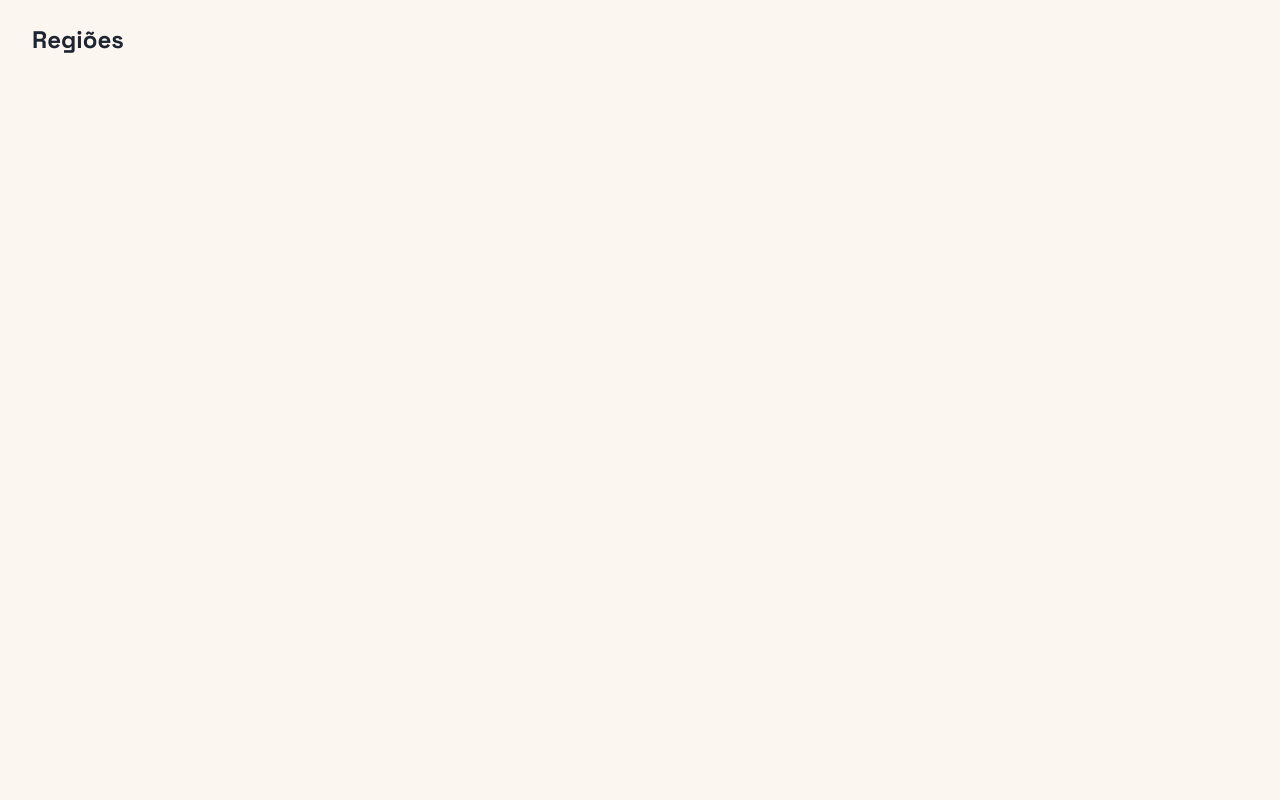
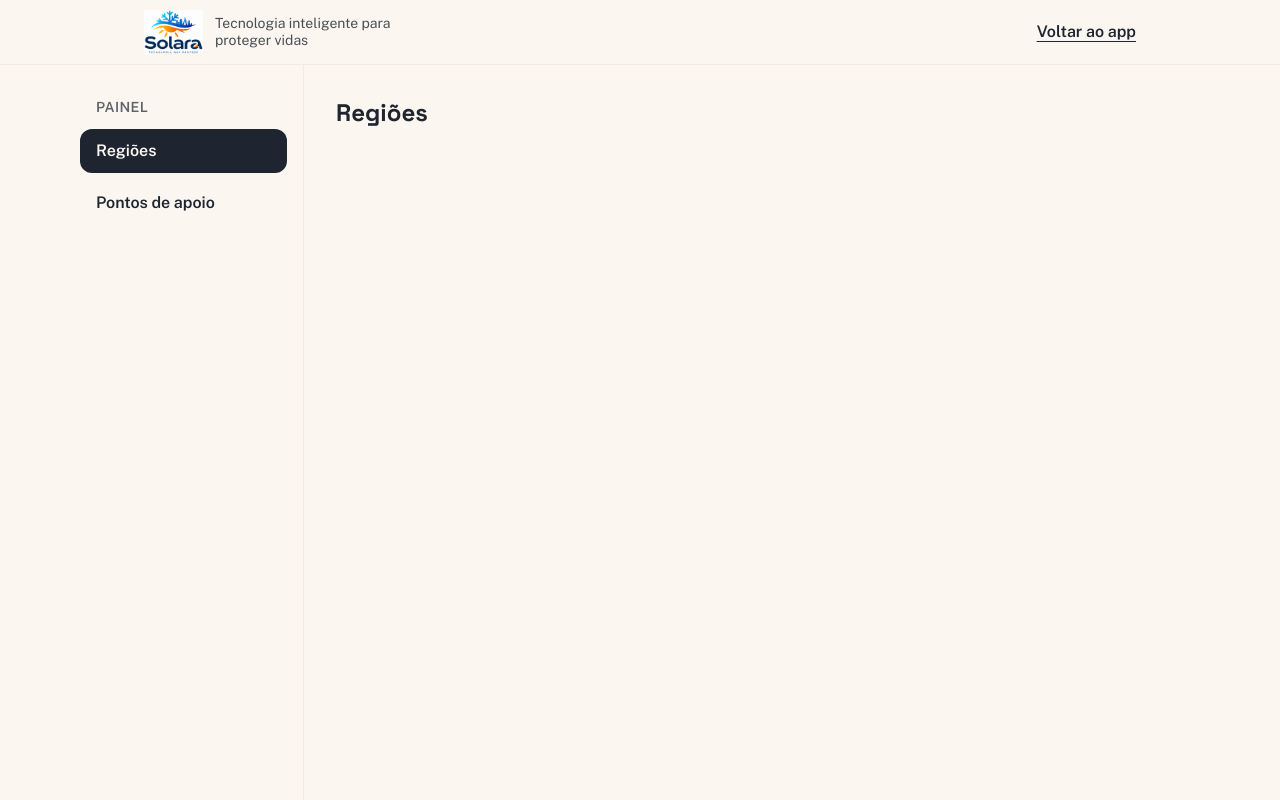
Before and after one commit to LeoHidifira/GS2-Front-Web, a React (Vite) app: page /painel/regioes in a window 1280 px wide. Built offline with nearby package versions, Linux system fonts and the light colour scheme.

Commit message:
Cria componentes Header, BottomNav, Button e estados de tela

```diff
--- /dev/null
+++ b/src/components/BottomNav.jsx
@@ -0,0 +1,29 @@
+import { NavLink } from 'react-router'
+import Icone from './Icone.jsx'
+
+// Navegação inferior fixa, só no celular
+export default function BottomNav({ links }) {
+  return (
+    <nav
+      aria-label="Navegação inferior"
+      className="md:hidden fixed bottom-0 inset-x-0 z-20 bg-marinho text-creme pb-[env(safe-area-inset-bottom)]"
+    >
+      <ul className="grid grid-cols-4">
+        {links.map((link) => (
+          <li key={link.para}>
+            <NavLink
+              to={link.para}
+              end={link.para === '/'}
+              className={({ isActive }) =>
+                `flex flex-col items-center gap-1 py-2.5 text-sm font-semibold ${isActive ? 'text-sol' : 'text-creme'}`
+              }
+            >
+              <Icone nome={link.icone} />
+              {link.rotulo}
+            </NavLink>
+          </li>
+        ))}
+      </ul>
+    </nav>
+  )
+}
--- /dev/null
+++ b/src/components/Button.jsx
@@ -0,0 +1,56 @@
+import { Link } from 'react-router'
+
+const variantes = {
+  primario: 'bg-marinho text-creme hover:bg-marinho/90',
+  destaque: 'bg-sol-escuro text-white hover:bg-sol-escuro/90',
+  secundario: 'bg-areia text-marinho hover:bg-areia/70 border border-marinho/15',
+  perigo: 'bg-red-800 text-white hover:bg-red-900',
+  texto: 'text-marinho underline underline-offset-4 hover:bg-areia',
+}
+
+const tamanhos = {
+  pequeno: 'px-3 py-1.5 text-sm',
+  normal: 'px-4 py-2.5',
+  grande: 'px-5 py-4 text-lg',
+}
+
+// Botão reutilizável. Com "para" vira link interno; com "href", link externo.
+export default function Button({
+  children,
+  variante = 'primario',
+  tamanho = 'normal',
+  largura = false,
+  para,
+  href,
+  className = '',
+  ...props
+}) {
+  const classes = [
+    'inline-flex items-center justify-center gap-2 rounded-xl font-semibold transition-colors',
+    'disabled:opacity-50 disabled:cursor-not-allowed',
+    tamanhos[tamanho],
+    largura ? 'w-full' : '',
+    variantes[variante],
+    className,
+  ].join(' ')
+
+  if (para) {
+    return (
+      <Link to={para} className={classes} {...props}>
+        {children}
+      </Link>
+    )
+  }
+  if (href) {
+    return (
+      <a href={href} className={classes} {...props}>
+        {children}
+      </a>
+    )
+  }
+  return (
+    <button type="button" className={classes} {...props}>
+      {children}
+    </button>
+  )
+}
--- /dev/null
+++ b/src/components/EmptyState.jsx
@@ -0,0 +1,10 @@
+// Mensagem para listas vazias
+export default function EmptyState({ titulo, descricao, children }) {
+  return (
+    <div className="text-center bg-areia rounded-2xl px-6 py-10">
+      <p className="font-titulo text-lg font-semibold">{titulo}</p>
+      {descricao && <p className="mt-2 text-marinho/80">{descricao}</p>}
+      {children && <div className="mt-4">{children}</div>}
+    </div>
+  )
+}
--- /dev/null
+++ b/src/components/ErrorMessage.jsx
@@ -0,0 +1,15 @@
+import Button from './Button.jsx'
+
+// Mensagem de erro com opção de tentar de novo
+export default function ErrorMessage({ mensagem, onTentarDeNovo }) {
+  return (
+    <div role="alert" className="bg-risco-extremo/50 border border-red-900/20 rounded-2xl px-5 py-4">
+      <p className="font-semibold">{mensagem}</p>
+      {onTentarDeNovo && (
+        <Button variante="secundario" tamanho="pequeno" className="mt-3" onClick={onTentarDeNovo}>
+          Tentar de novo
+        </Button>
+      )}
+    </div>
+  )
+}
--- /dev/null
+++ b/src/components/Header.jsx
@@ -0,0 +1,36 @@
+import { Link, NavLink } from 'react-router'
+import { SLOGAN } from '../constants/textos.js'
+
+// Cabeçalho com a logo. No desktop também mostra a navegação principal.
+export default function Header({ links = [], inicio = '/', complemento }) {
+  return (
+    <header className="bg-creme/95 backdrop-blur border-b border-areia sticky top-0 z-20">
+      <div className="max-w-5xl mx-auto px-4 h-16 flex items-center justify-between gap-4">
+        <Link to={inicio} className="flex items-center gap-3 rounded-lg">
+          <img src="/logo-solara.png" alt="Solara" className="h-11 w-auto" />
+          <span className="hidden sm:block text-sm text-marinho/80 max-w-48 leading-tight">{SLOGAN}</span>
+        </Link>
+        {links.length > 0 && (
+          <nav aria-label="Navegação principal" className="hidden md:block">
+            <ul className="flex gap-1">
+              {links.map((link) => (
+                <li key={link.para}>
+                  <NavLink
+                    to={link.para}
+                    end={link.para === '/'}
+                    className={({ isActive }) =>
+                      `px-3 py-2 rounded-lg font-semibold ${isActive ? 'bg-marinho text-creme' : 'hover:bg-areia'}`
+                    }
+                  >
+                    {link.rotulo}
+                  </NavLink>
+                </li>
+              ))}
+            </ul>
+          </nav>
+        )}
+        {complemento}
+      </div>
+    </header>
+  )
+}
--- /dev/null
+++ b/src/components/Icone.jsx
@@ -0,0 +1,28 @@
+// Ícones simples em SVG. São decorativos: o texto ao lado sempre explica o que significam.
+const caminhos = {
+  inicio: 'M3 11.5 12 4l9 7.5M5.5 9.5V20h13V9.5',
+  mapa: 'M12 21s-6.5-6.2-6.5-11a6.5 6.5 0 0 1 13 0c0 4.8-6.5 11-6.5 11Zm0-8.5a2.5 2.5 0 1 0 0-5 2.5 2.5 0 0 0 0 5Z',
+  alerta: 'M6 16.5V11a6 6 0 1 1 12 0v5.5l1.5 2h-15l1.5-2ZM10 20.5a2 2 0 0 0 4 0',
+  bairros: 'M4 20V9l5-3 5 3v11M14 20v-7l6-3v10M2 20h20M7 12h4M7 16h4',
+  telefone: 'M5 4h4l2 5-2.5 1.5a11 11 0 0 0 5 5L15 13l5 2v4a2 2 0 0 1-2 2A16 16 0 0 1 3 6a2 2 0 0 1 2-2Z',
+  voltar: 'M15 5l-7 7 7 7',
+  rota: 'M5 12h14M13 6l6 6-6 6',
+}
+
+export default function Icone({ nome, className = 'w-6 h-6' }) {
+  return (
+    <svg
+      viewBox="0 0 24 24"
+      fill="none"
+      stroke="currentColor"
+      strokeWidth="2"
+      strokeLinecap="round"
+      strokeLinejoin="round"
+      className={className}
+      aria-hidden="true"
+      focusable="false"
+    >
+      <path d={caminhos[nome]} />
+    </svg>
+  )
+}
--- /dev/null
+++ b/src/components/Loader.jsx
@@ -0,0 +1,9 @@
+// Indicador de carregamento acessível
+export default function Loader({ texto = 'Carregando...' }) {
+  return (
+    <div role="status" className="flex items-center justify-center gap-3 py-10 text-marinho">
+      <span className="w-6 h-6 rounded-full border-4 border-areia border-t-sol animate-spin" aria-hidden="true" />
+      <span>{texto}</span>
+    </div>
+  )
+}
--- /dev/null
+++ b/src/constants/textos.js
@@ -0,0 +1,14 @@
+export const SLOGAN = 'Tecnologia inteligente para proteger vidas'
+export const TELEFONE_SAMU = '192'
+
+export const NAVEGACAO_CIDADAO = [
+  { para: '/', rotulo: 'Início', icone: 'inicio' },
+  { para: '/mapa', rotulo: 'Mapa', icone: 'mapa' },
+  { para: '/alertas', rotulo: 'Alertas', icone: 'alerta' },
+  { para: '/bairros', rotulo: 'Bairros', icone: 'bairros' },
+]
+
+export const NAVEGACAO_PAINEL = [
+  { para: '/painel/regioes', rotulo: 'Regiões' },
+  { para: '/painel/pontos', rotulo: 'Pontos de apoio' },
+]
--- a/src/layouts/AppLayout.jsx
+++ b/src/layouts/AppLayout.jsx
@@ -1,12 +1,23 @@
 import { Outlet } from 'react-router'
+import Header from '../components/Header.jsx'
+import BottomNav from '../components/BottomNav.jsx'
+import { NAVEGACAO_CIDADAO } from '../constants/textos.js'
 
 // Layout do cidadão: conteúdo central pensado para celular e navegação inferior fixa
 export default function AppLayout() {
   return (
     <div className="min-h-screen flex flex-col">
+      <a
+        href="#conteudo"
+        className="sr-only focus:not-sr-only focus:absolute focus:top-2 focus:left-2 focus:z-30 bg-marinho text-creme px-4 py-2 rounded-lg"
+      >
+        Pular para o conteúdo
+      </a>
+      <Header links={NAVEGACAO_CIDADAO} />
       <main id="conteudo" className="flex-1 w-full max-w-2xl mx-auto px-4 pt-4 pb-28 md:pb-10">
         <Outlet />
       </main>
+      <BottomNav links={NAVEGACAO_CIDADAO} />
     </div>
   )
 }
--- a/src/layouts/PainelLayout.jsx
+++ b/src/layouts/PainelLayout.jsx
@@ -1,12 +1,45 @@
-import { Outlet } from 'react-router'
+import { NavLink, Outlet } from 'react-router'
+import Header from '../components/Header.jsx'
+import { NAVEGACAO_PAINEL } from '../constants/textos.js'
 
-// Layout do painel do administrador, usado principalmente no desktop
+const classeLink = ({ isActive }) =>
+  `block px-4 py-2.5 rounded-xl font-semibold whitespace-nowrap ${
+    isActive ? 'bg-marinho text-creme' : 'hover:bg-areia'
+  }`
+
+// Layout do painel do administrador: menu lateral no desktop e abas no celular
 export default function PainelLayout() {
   return (
-    <div className="min-h-screen md:flex">
-      <main id="conteudo" className="flex-1 min-w-0 px-4 py-6 md:px-8">
-        <Outlet />
-      </main>
+    <div className="min-h-screen flex flex-col">
+      <Header
+        inicio="/painel"
+        complemento={
+          <NavLink to="/" className="font-semibold underline underline-offset-4 rounded">
+            Voltar ao app
+          </NavLink>
+        }
+      />
+      <div className="flex-1 w-full max-w-6xl mx-auto md:flex">
+        <aside className="md:w-60 md:shrink-0 md:border-r border-areia px-4 pt-4 md:py-8">
+          <p className="hidden md:block text-sm font-semibold uppercase tracking-wide text-marinho/70 mb-3 px-4">
+            Painel
+          </p>
+          <nav aria-label="Menu do painel">
+            <ul className="flex md:flex-col gap-2 overflow-x-auto">
+              {NAVEGACAO_PAINEL.map((link) => (
+                <li key={link.para}>
+                  <NavLink to={link.para} className={classeLink}>
+                    {link.rotulo}
+                  </NavLink>
+                </li>
+              ))}
+            </ul>
+          </nav>
+        </aside>
+        <main id="conteudo" className="flex-1 min-w-0 px-4 py-6 md:px-8 md:py-8">
+          <Outlet />
+        </main>
+      </div>
     </div>
   )
 }
```
